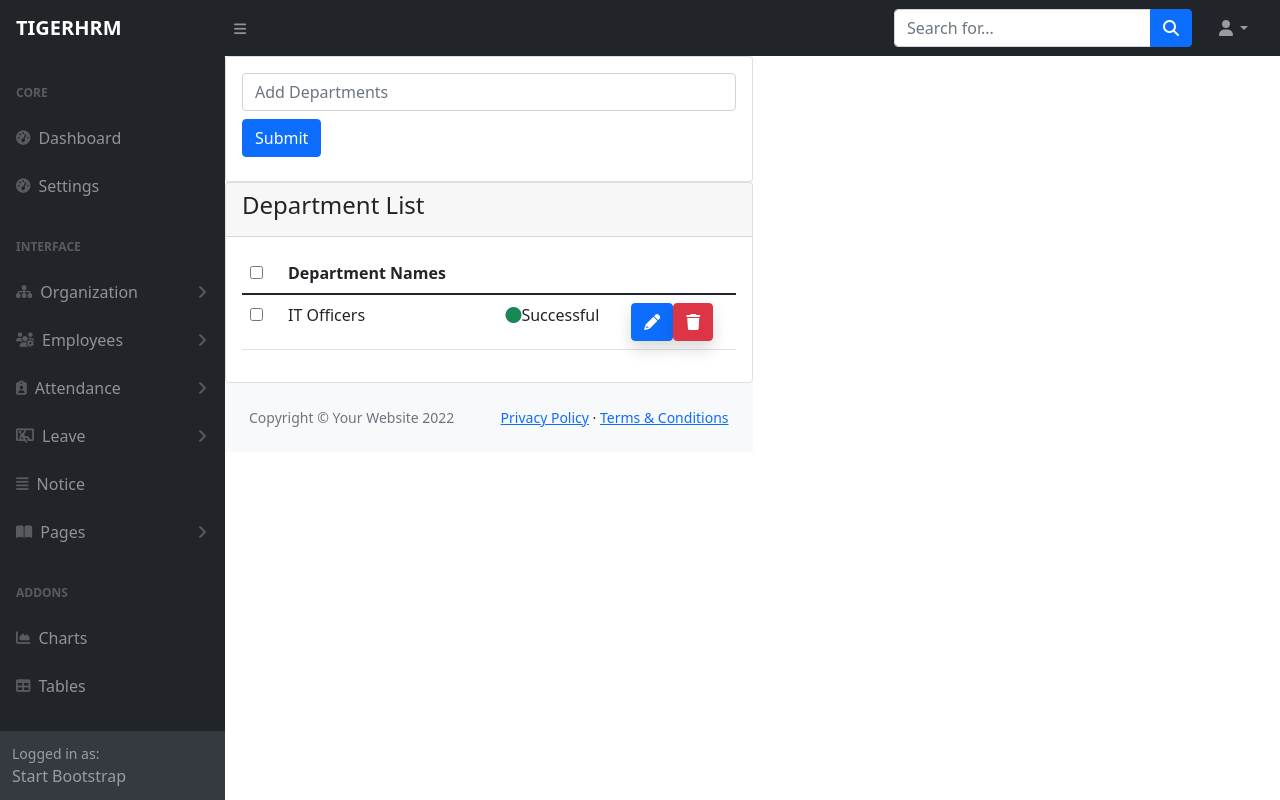
After one commit to asamamun/tigerHRM, a CodeIgniter 4 app: template app/Views/department/index.php in a window 1280 px wide. The commit adds this page. Run offline with PHP 8.4 and a stand-in for CodeIgniter, Linux system fonts and the light colour scheme; the template is opened without the code that fills it, so the values that code supplies are empty; some libraries are stand-ins or nearby versions.

Commit message:
Sidebar bug fixed and add department design

```diff
--- a/app/Config/Routes.php
+++ b/app/Config/Routes.php
@@ -39,6 +39,8 @@ $routes->post('/login', 'LoginController::check');
 $routes->get('/logout', 'LoginController::logout');
 $routes->get('/settings', 'SettingController::index');
 $routes->post('/settings', 'SettingController::save');
+$routes->get('/department', 'DepartmentController::index');
+$routes->post('/department', 'DepartmentController::delete');
 
 
 
--- /dev/null
+++ b/app/Views/department/index.php
@@ -0,0 +1,84 @@
+<?= $this->extend('layouts/default'); ?>
+
+
+<?= $this->section('content'); ?>
+
+
+
+                    <div class="col-xl-6 col-lg-12">
+                        <div class="card">
+
+                            <div class="card-body">
+                                <div class="basic-form">
+                                    <form>
+                                        <div class="form-row align-items-center">
+                                            <div class="col-auto">
+                                                <label class="sr-only">Name</label>
+                                                <input type="text" class="form-control mb-2" placeholder="Add Departments">
+                                            </div>
+                                            <div class="col-12">
+                                                <button type="submit" class="btn btn-primary mb-2">Submit</button>
+                                            </div>
+                                        </div>
+                                    </form>
+                                </div>
+                            </div>
+                        </div>
+                    <div class="col-lg-12">
+                        <div class="card">
+                            <div class="card-header">
+                                <h4 class="card-title">Department List</h4>
+                            </div>
+                            <div class="card-body">
+                                <div class="table-responsive">
+                                    <table class="table table-responsive-md">
+                                        <thead>
+                                            <tr>
+                                                <th class="width50">
+													<div class="custom-control custom-checkbox checkbox-success check-lg mr-3">
+														<input type="checkbox" class="custom-control-input" id="checkAll" required="">
+														<label class="custom-control-label" for="checkAll"></label>
+													</div>
+												</th>
+                                                <th>Department Names</th>
+                                                <!-- <th>NAME</th>
+                                                <th>Email</th>
+                                                <th>Date</th>
+                                                <th>Status</th> -->
+                                            </tr>
+                                        </thead>
+                                        <tbody>
+                                            <tr>
+                                                <td>
+													<div class="custom-control custom-checkbox checkbox-success check-lg mr-3">
+														<input type="checkbox" class="custom-control-input" id="customCheckBox2" required="">
+														<label class="custom-control-label" for="customCheckBox2"></label>
+													</div>
+												</td>
+                                                <td>IT Officers</td>
+                                                <td></td>
+
+                                                <td><div class="d-flex align-items-center"><i class="fa fa-circle text-success mr-1"></i> Successful</div></td>
+                                                <td>
+													<div class="d-flex">
+														<a href="#" class="btn btn-primary shadow btn-xs sharp mr-1"><i class="fa fa-pencil"></i></a>
+														<a href="#" class="btn btn-danger shadow btn-xs sharp"><i class="fa fa-trash"></i></a>
+													</div>
+												</td>
+                                            </tr>
+
+
+										</tbody>
+                                    </table>
+                                </div>
+                            </div>
+                        </div>
+
+
+
+
+
+</div>
+<?= view("partial/flashmessage"); ?>
+
+<?= $this->endSection(); ?>
--- a/app/Views/partial/sidebar.php
+++ b/app/Views/partial/sidebar.php
@@ -45,8 +45,8 @@
                             </a>
                             <div class="collapse" id="OrganLayouts" aria-labelledby="headingOne" data-bs-parent="#sidenavAccordion">
                                 <nav class="sb-sidenav-menu-nested nav">
-                                    <a class="nav-link" href="layout-static.html">Department</a>
-                                    <a class="nav-link" href="layout-sidenav-light.html">Designation</a>
+                                    <a class="nav-link" href="<?= base_url() ?>/department">Department</a>
+                                    <a class="nav-link" href="<?= base_url() ?>/designation">Designation</a>
                                 </nav>
                             </div>
                             <a class="nav-link collapsed" href="#" data-bs-toggle="collapse" data-bs-target="#EmployeeLayouts" aria-expanded="false" aria-controls="collapseLayouts">
@@ -56,35 +56,35 @@
                             </a>
                             <div class="collapse" id="EmployeeLayouts" aria-labelledby="headingOne" data-bs-parent="#sidenavAccordion">
                                 <nav class="sb-sidenav-menu-nested nav">
-                                    <a class="nav-link" href="layout-static.html">Emlployee</a>
-                                    <a class="nav-link" href="layout-sidenav-light.html">Diciplinary</a>
-                                    <a class="nav-link" href="layout-sidenav-light.html">In Active users</a>
+                                    <a class="nav-link" href="<?= base_url() ?>/emlployee">Emlployee</a>
+                                    <a class="nav-link" href="<?= base_url() ?>/diciplinary">Diciplinary</a>
+                                    <a class="nav-link" href="<?= base_url() ?>/Active-users">In Active users</a>
                                 </nav>
                             </div>
-                            <a class="nav-link collapsed" href="#" data-bs-toggle="collapse" data-bs-target="#collapseLayouts" aria-expanded="false" aria-controls="collapseLayouts">
+                            <a class="nav-link collapsed" href="#" data-bs-toggle="collapse" data-bs-target="#AttendanceLayouts" aria-expanded="false" aria-controls="collapseLayouts">
                                 <div class="sb-nav-link-icon"><i class="fa-solid fa-clipboard-user"></i></div>
                                 Attendance
                                 <div class="sb-sidenav-collapse-arrow"><i class="fas fa-angle-down"></i></div>
                             </a>
-                            <div class="collapse" id="collapseLayouts" aria-labelledby="headingOne" data-bs-parent="#sidenavAccordion">
+                            <div class="collapse" id="AttendanceLayouts" aria-labelledby="headingOne" data-bs-parent="#sidenavAccordion">
                                 <nav class="sb-sidenav-menu-nested nav">
-                                    <a class="nav-link" href="layout-static.html">Attendance list</a>
-                                    <a class="nav-link" href="layout-sidenav-light.html">Add Attendance</a>
-                                    <a class="nav-link" href="layout-sidenav-light.html">Attendance Report</a>
+                                    <a class="nav-link" href="<?= base_url() ?>/att-list">Attendance list</a>
+                                    <a class="nav-link" href="<?= base_url() ?>/add-att">Add Attendance</a>
+                                    <a class="nav-link" href="<?= base_url() ?>/att-Report">Attendance Report</a>
                                 </nav>
                             </div>
-                            <a class="nav-link collapsed" href="#" data-bs-toggle="collapse" data-bs-target="#collapseLayouts" aria-expanded="false" aria-controls="collapseLayouts">
+                            <a class="nav-link collapsed" href="#" data-bs-toggle="collapse" data-bs-target="#lvLayouts" aria-expanded="false" aria-controls="collapseLayouts">
                                 <div class="sb-nav-link-icon"><i class="fa-solid fa-person-through-window"></i></div>
                                 Leave
                                 <div class="sb-sidenav-collapse-arrow"><i class="fas fa-angle-down"></i></div>
                             </a>
-                            <div class="collapse" id="collapseLayouts" aria-labelledby="headingOne" data-bs-parent="#sidenavAccordion">
+                            <div class="collapse" id="lvLayouts" aria-labelledby="headingOne" data-bs-parent="#sidenavAccordion">
                                 <nav class="sb-sidenav-menu-nested nav">
                                     <a class="nav-link" href="layout-static.html">Holiday</a>
-                                    <a class="nav-link" href="layout-sidenav-light.html">Leave type</a>
-                                    <a class="nav-link" href="layout-sidenav-light.html">Leave Application</a>
-                                    <a class="nav-link" href="layout-sidenav-light.html">Earned Leave</a>
-                                    <a class="nav-link" href="layout-sidenav-light.html">Leave report</a>
+                                    <a class="nav-link" href="<?= base_url() ?>/leave-type">Leave type</a>
+                                    <a class="nav-link" href="<?= base_url() ?>/leave-applications">Leave Application</a>
+                                    <a class="nav-link" href="<?= base_url() ?>/earned-leave">Earned Leave</a>
+                                    <a class="nav-link" href="<?= base_url() ?>/leave-report">Leave report</a>
                                 </nav>
                             </div>
                             <a class="nav-link collapsed" href="#" data-bs-toggle="collapse" data-bs-target="#collapseLayouts" aria-expanded="false" aria-controls="collapseLayouts">
```
Also changed, not shown: app/Controllers/DepartmentController.php (added, +13 -0 lines), 1 other file.
